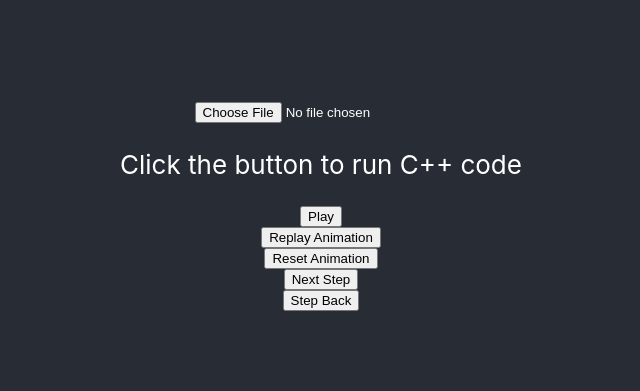
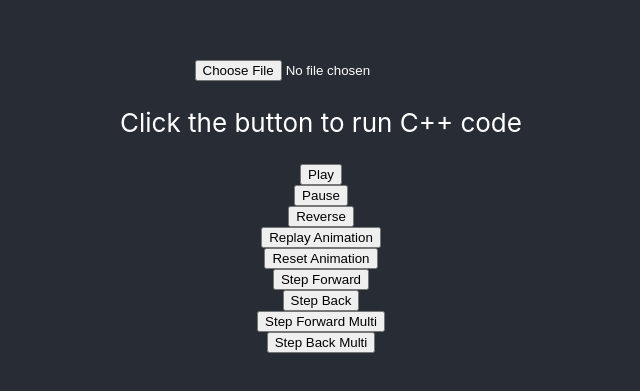
Before and after one commit to Simon-Sprouse/Mosaic, a React (Create React App) app in the folder web/: page / in a window 1280 px wide. Shown: the part 119-510 px from the top of the page, without its empty margins (319-959 px from the left). Built offline with nearby package versions, Linux system fonts and the light colour scheme; no server answers.

Commit message:
reverse animation and updated user controls

```diff
--- a/web/src/App.js
+++ b/web/src/App.js
@@ -11,14 +11,15 @@ function App() {
     const [text, setText] = useState('');
     const [wasmModule, setWasmModule] = useState(null);
     const [wasmMosaic, setWasmMosaic] = useState(null);
-    const [isPlaying, setIsPlaying] = useState(false);
+    const [animationMode, setAnimationMode] = useState("paused");
     const [computationComplete, setComputationComplete] = useState(false);
 
     const k = 100;
+    const multi_step = 100;
 
 
 
-    // Function to call stepK from wasmMosaic
+    // Function to progress wasm computation (if needed) and handle forward animation
     const stepK = (k) => {
 
         if (!wasmMosaic || wasmMosaic.empty()) return;
@@ -43,8 +44,28 @@ function App() {
         ctx.putImageData(imageData, 0, 0);
 
 
+    }
 
+    // Function to handle backward animation
+    const reverseStepK = (k) => {
+        if (!wasmMosaic || wasmMosaic.empty()) return;
 
+        const canvas = canvasRef.current;
+        const ctx = canvas.getContext('2d');
+
+        const { width, height } = wasmMosaic.getSize();
+        canvas.width = width;
+        canvas.height = height;
+
+        const current = wasmMosaic.getRenderPointer();
+
+        wasmMosaic.resetCanvas();
+        wasmMosaic.resetRenderPointer();
+        wasmMosaic.renderImageRange(0, Math.max(0, current - k));
+
+        const dataArray = wasmMosaic.getRawData();
+        const imageData = new ImageData(dataArray, width, height);
+        ctx.putImageData(imageData, 0, 0);
     }
 
 
@@ -73,21 +94,40 @@ function App() {
     }, []);
 
 
-    // Request Animation frame if play button
+    // Request Animation frame if play/reverse mode
     useEffect(() => {
+
         const animate = () => {
-            if (!isPlaying) return;
 
-            stepK(k);
+            if (animationMode === "paused") {
+                return;
+            }
+            else if (animationMode === "play") {
+                stepK(k);
+            }
+            else if (animationMode === "reverse") {
+                reverseStepK(k);
+            }
+
             animationFrameRef.current = requestAnimationFrame(animate);
         };
 
-        if (isPlaying) {
+        if (animationMode !== "paused") {
             animationFrameRef.current = requestAnimationFrame(animate);
         }
 
         return () => cancelAnimationFrame(animationFrameRef.current);
-    }, [isPlaying, wasmMosaic, computationComplete]);
+    }, [animationMode, wasmMosaic, computationComplete]);
+
+    const stopAnimation = () => {
+
+        if (animationFrameRef.current) {
+            cancelAnimationFrame(animationFrameRef.current);
+            animationFrameRef.current = null;
+        }
+
+        setAnimationMode("paused");
+    }
 
 
 
@@ -96,9 +136,9 @@ function App() {
         const file = event.target.files[0];
         if (!file || !wasmModule) return;
 
-        setIsPlaying(false);
+        setAnimationMode(false);
         cancelAnimationFrame(animationFrameRef.current);
-        setIsPlaying(false);
+        setAnimationMode(false);
         setComputationComplete(false);
 
         if (wasmMosaic && !wasmMosaic.empty()) {
@@ -132,12 +172,26 @@ function App() {
 
 
 
-    const handlePlayPause = () => {
-        if (!wasmMosaic || wasmMosaic.empty()) {
-            setIsPlaying(false);
-            return;
+    const handlePlay = () => {
+        if (animationMode === "play") {
+            setAnimationMode("paused");
         }
-        setIsPlaying(!isPlaying);
+        else {
+            setAnimationMode("play");
+        }
+    }
+
+    const handlePause = () => {
+        setAnimationMode("paused");
+    }
+
+    const handleReverse = () => {
+        if (animationMode === "reverse") {
+            setAnimationMode("paused");
+        }
+        else {
+            setAnimationMode("reverse");
+        }
     }
 
     const handleReplay = () => {
@@ -149,12 +203,12 @@ function App() {
         const ctx = canvas.getContext('2d');
         ctx.fillStyle = "black";
         ctx.fillRect(0, 0, canvas.width, canvas.height);
-        setIsPlaying(true);
+        setAnimationMode("play");
     }
 
     const handleReset = () => {
 
-        setIsPlaying(false);
+        setAnimationMode("paused");
 
         if (!wasmMosaic || wasmMosaic.empty()) return;
         wasmMosaic.resetRenderPointer();
@@ -168,49 +222,42 @@ function App() {
 
     }
 
-    const stepOnce = () => {
-        if (isPlaying) return;
+    const stepForward = () => {
+        if (animationMode !== "paused") stopAnimation();
         stepK(1);
     };
 
     const stepBack = () => {
+        if (animationMode !== "paused") stopAnimation();
+        reverseStepK(1);
+    }
 
-        if (animationFrameRef.current) {
-            cancelAnimationFrame(animationFrameRef.current);
-            animationFrameRef.current = null;
-        }
-        setIsPlaying(false);
+    const stepForwardMulti = () => {
+        if (animationMode !== "paused") stopAnimation();
+        stepK(multi_step);
+    }
 
-        if (!wasmMosaic || wasmMosaic.empty()) return;
+    const stepBackMulti = () => {
+        if (animationMode !== "paused") stopAnimation();
+        reverseStepK(multi_step);
+    }
 
 
 
-
-        const canvas = canvasRef.current;
-        const ctx = canvas.getContext('2d');
-
-        const { width, height } = wasmMosaic.getSize();
-        canvas.width = width;
-        canvas.height = height;
-
-        const current = wasmMosaic.getRenderPointer();
-
-        wasmMosaic.resetCanvas();
-        wasmMosaic.resetRenderPointer();
-        wasmMosaic.renderImageRange(0, current - 100);
-
-        const dataArray = wasmMosaic.getRawData();
-        const imageData = new ImageData(dataArray, width, height);
-        ctx.putImageData(imageData, 0, 0);
-    }
 
     return (
         <div className="App">
         <header className="App-header">
             <input type="file" accept="image/*" onChange={handleUpload} />
             <p>{text || "Click the button to run C++ code"}</p>
-            <button onClick={handlePlayPause}>
-                {isPlaying ? "Pause" : "Play"}
+            <button onClick={handlePlay}>
+                Play
+            </button>
+            <button onClick={handlePause}>
+                Pause
+            </button>
+            <button onClick={handleReverse}>
+                Reverse
             </button>
             <button onClick={handleReplay}>
                 Replay Animation
@@ -218,11 +265,17 @@ function App() {
             <button onClick={handleReset}>
                 Reset Animation
             </button>
-            <button onClick={stepOnce}>
-                Next Step
+            <button onClick={stepForward}>
+                Step Forward
             </button>
             <button onClick={stepBack}>
                 Step Back
+            </button>
+            <button onClick={stepForwardMulti}>
+                Step Forward Multi
+            </button>
+            <button onClick={stepBackMulti}>
+                Step Back Multi
             </button>
             <canvas ref={canvasRef} />
         </header>
```
